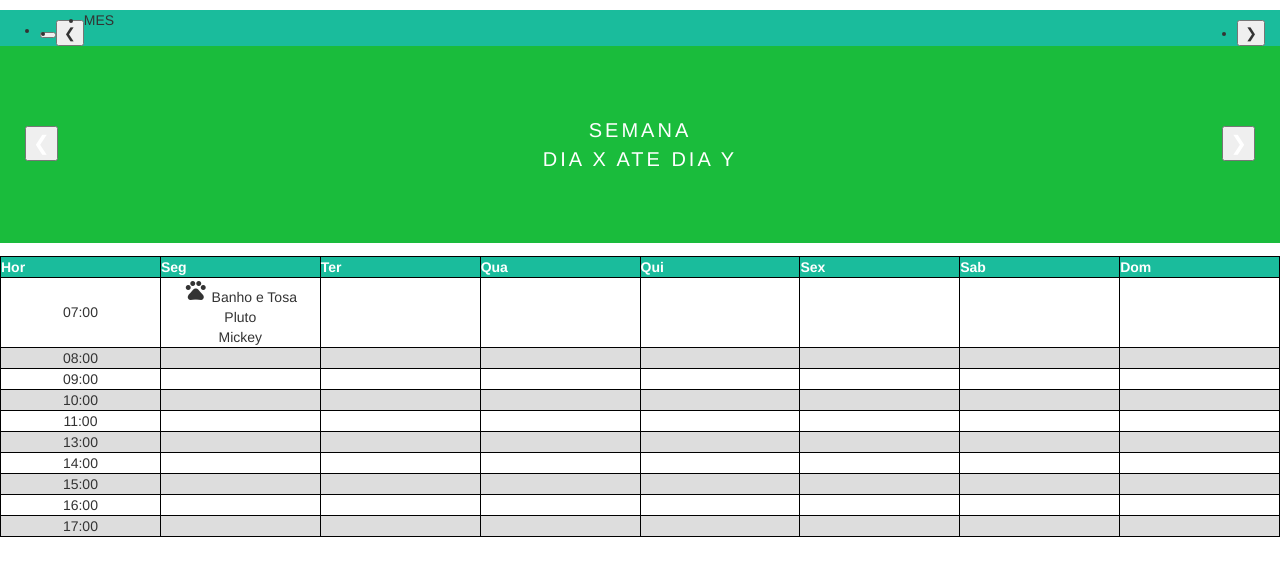
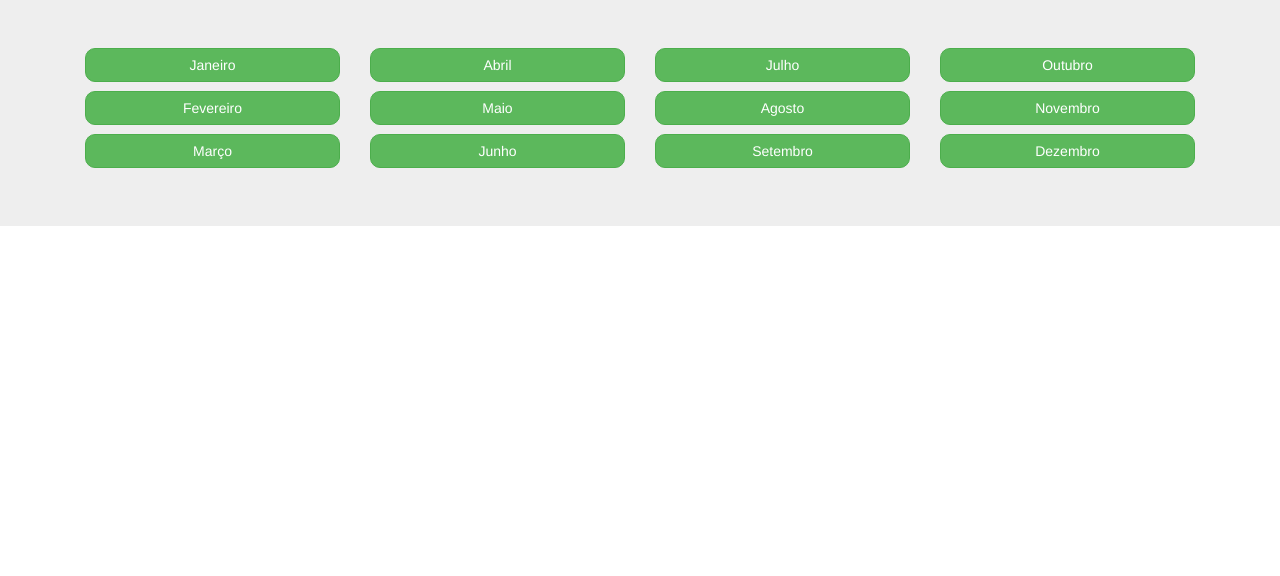
Before and after one commit to LucasAntognoni/SCC0219, a plain HTML site: page T2/agendamento/agendamento.html in a window 1280 px wide. Drawn offline with nearby package versions, Linux system fonts and the light colour scheme.

Commit message:
Organizando diretório T2

```diff
--- a/T2/agendamento/agendamento.html
+++ b/T2/agendamento/agendamento.html
@@ -3,9 +3,12 @@
   <head>
     <meta name="viewport" content="width=device-width, initial-scale=1.0">
     <meta charset="utf-8">
-    <link rel="stylesheet" href="styleAgendamento.css">
+
+    <link rel="stylesheet" href="/css/style.css">
+
     <link href='http://fonts.googleapis.com/css?family=Roboto' rel='stylesheet' type='text/css'>
     <link href="https://fonts.googleapis.com/icon?family=Material+Icons" rel="stylesheet">
+
     <link rel="stylesheet" href="https://cdnjs.cloudflare.com/ajax/libs/font-awesome/4.7.0/css/font-awesome.min.css">
 
     <!-- Latest compiled and minified CSS -->
@@ -21,171 +24,43 @@
   </head>
   <body>
 
-    <div class="content">
-      <ul>
-        <li id="anterior">
-          <button type="button" name="hdhashduashdausdoadwhqduqowdhqwd jasahfwpfhwqofmmjiwfhoqfmopjw dpj"></button>
-        </li>
-      </ul>
-    </div>
+    <div class="jumbotron" id="agendamento">
 
-    <div>
-      <div class="container-fluid" id="mes">
-        <ul>
-          <li id="anterior">
-            <button type="button">&#10094;</button>
-          </li>
-          <li id="proximo">
-            <button type="button">&#10095;</button>
-          </li>
-          <li>
-            <span>MES</span>
-          </li>
-        </ul>
+      <div class="container-fluid">
+        <div class="row">
+          <div class="col-md-3">
+            <div class="btn-group-vertical btn-block" role="group" aria-label="...">
+              <button type="button" class="btn btn-success">Janeiro</button>
+              <button type="button" class="btn btn-success">Fevereiro</button>
+              <button type="button" class="btn btn-success">Março</button>
+            </div>
+          </div>
+          <div class="col-md-3">
+            <div class="btn-group-vertical btn-block" role="group" aria-label="...">
+            <button type="button" class="btn btn-success">Abril</button>
+            <button type="button" class="btn btn-success">Maio</button>
+            <button type="button" class="btn btn-success">Junho</button>
+            </div>
+          </div>
+          <div class="col-md-3">
+            <div class="btn-group-vertical btn-block" role="group" aria-label="...">
+            <button type="button" class="btn btn-success">Julho</button>
+            <button type="button" class="btn btn-success">Agosto</button>
+            <button type="button" class="btn btn-success">Setembro</button>
+            </div>
+          </div>
+          <div class="col-md-3">
+            <div class="btn-group-vertical btn-block" role="group" aria-label="...">
+            <button type="button" class="btn btn-success">Outubro</button>
+            <button type="button" class="btn btn-success">Novembro</button>
+            <button type="button" class="btn btn-success">Dezembro</button>
+            </div>
+          </div>
+        </div>
       </div>
 
-      <div class="semana">
-        <ul>
-          <li id="anterior">
-            <button type="button">&#10094;</button>
-          </li>
-          <li id="proximo">
-            <button type="button">&#10095;</button>
-          </li>
-          <li>
-            <span>Semana</span><br>
-            <span>DIA X ATE DIA Y</span>
-          </li>
-        </ul>
-      </div>
+    <!--CALENDARIO-->
 
-      <table class="calendario">
-
-        <th>Hor</th>
-        <th>Seg</th>
-        <th>Ter</th>
-        <th>Qua</th>
-        <th>Qui</th>
-        <th>Sex</th>
-        <th>Sab</th>
-        <th>Dom</th>
-
-        <tr>
-          <td>07:00</td>
-          <td>
-            <span class="material-icons">pets</span>
-            Banho e Tosa<br>
-            Pluto <br>
-            Mickey</td>
-          <td></td>
-          <td></td>
-          <td></td>
-          <td></td>
-          <td></td>
-          <td></td>
-        </tr>
-
-        <tr>
-          <td>08:00</td>
-          <td></td>
-          <td></td>
-          <td></td>
-          <td></td>
-          <td></td>
-          <td></td>
-          <td></td>
-        </tr>
-
-        <tr>
-          <td>09:00</td>
-          <td></td>
-          <td></td>
-          <td></td>
-          <td></td>
-          <td></td>
-          <td></td>
-          <td></td>
-        </tr>
-
-        <tr>
-          <td>10:00</td>
-          <td></td>
-          <td></td>
-          <td></td>
-          <td></td>
-          <td></td>
-          <td></td>
-          <td></td>
-        </tr>
-
-        <tr>
-          <td>11:00</td>
-          <td></td>
-          <td></td>
-          <td></td>
-          <td></td>
-          <td></td>
-          <td></td>
-          <td></td>
-        </tr>
-
-        <tr>
-          <td>13:00</td>
-          <td></td>
-          <td></td>
-          <td></td>
-          <td></td>
-          <td></td>
-          <td></td>
-          <td></td>
-        </tr>
-
-        <tr>
-          <td>14:00</td>
-          <td></td>
-          <td></td>
-          <td></td>
-          <td></td>
-          <td></td>
-          <td></td>
-          <td></td>
-        </tr>
-
-        <tr>
-          <td>15:00</td>
-          <td></td>
-          <td></td>
-          <td></td>
-          <td></td>
-          <td></td>
-          <td></td>
-          <td></td>
-        </tr>
-
-        <tr>
-          <td>16:00</td>
-          <td></td>
-          <td></td>
-          <td></td>
-          <td></td>
-          <td></td>
-          <td></td>
-          <td></td>
-        </tr>
-
-        <tr>
-          <td>17:00</td>
-          <td></td>
-          <td></td>
-          <td></td>
-          <td></td>
-          <td></td>
-          <td></td>
-          <td></td>
-        </tr>
-
-        </table>
-      </div>
-
-    </body>
+  </div>
+  </body>
 </html>
--- a/T2/agendamento/style.css
+++ /dev/null
@@ -1,17 +0,0 @@
-body {
-    font-family: 'Roboto', sans-serif;
-    font-size: 1em;
-}
-
-.junbotron {
-
-}
-
-.container-fluid {
-
-}
-
-.btn-group-vertical > button{
-    margin-bottom:10px;
-    border-radius:10px !important;
-}
--- a/T2/agendamento/styleAgendamento.css
+++ /dev/null
@@ -1,73 +0,0 @@
-body {
-    font-family: 'Roboto', sans-serif;
-    font-size: 1em;
-    width: 100%;
-    margin 0;
-}
-
-/*______________AGENDAMENTO______________*/
-
-.container-fluid {
-  width: 100%;
-}
-
-#mes {
-    /*padding: 70px 25px;*/
-    background: #1abc9c;
-}
-
-.semana {
-    padding: 70px 25px;
-    background: #1abc3c;
-    margin-bottom: 1%;
-}
-
-.mes ul, .semana ul {
-    margin: 0;
-    padding: 0;
-    list-style-type: none;
-}
-
-.mes ul li, .semana ul li {
-    color: white;
-    font-size: 20px;
-    text-transform: uppercase;
-    letter-spacing: 3px;
-    text-align: center;
-}
-
-#anterior {
-    float: left;
-    padding-top: 10px;
-}
-
-#proximo {
-    float: right;
-    padding-top: 10px;
-}
-
-.calendario, th, td {
-  width: 100%;
-  height: 100%;
-  text-align: center;
-  table-layout: fixed;
-  border-collapse: collapse;
-  margin-bottom: 1%;
-}
-
-th {
-  border: 1px solid black;
-  background-color: #1abc9c;
-  color: white;
-}
-
-tr:nth-child(odd) {
-    background-color: #dddddd;
-}
-
-td {
-  border: 1px solid black;
-  table-layout: auto;
-}
-
-/*__________________END__________________*/
--- a/T2/gerenciamento/styleGerenciamento.css
+++ b/T2/css/style.css
@@ -2,6 +2,8 @@ body {
     font-family: 'Roboto', sans-serif;
     font-size: 1em;
 }
+
+/*Gerenciamento*/
 
 .jumbotron {
   padding: 70px;
@@ -17,6 +19,14 @@ body {
   border-radius:10px !important;
 }
 
-.col-lg-7{
+.col-lg-7 {
   background-color: red;
 }
+
+
+/*Agendamento*/
+
+#agendamento .btn-group-vertical > button {
+    margin-bottom:10px;
+    border-radius:10px !important;
+}
```
Also changed, not shown: T2/agendamento/bs_agendamento.html (deleted, +0 -83 lines), T2/gerenciamento/produtos.html (+4 -1 lines), T2/gerenciamento/serviços.html (+14 -1 lines).
